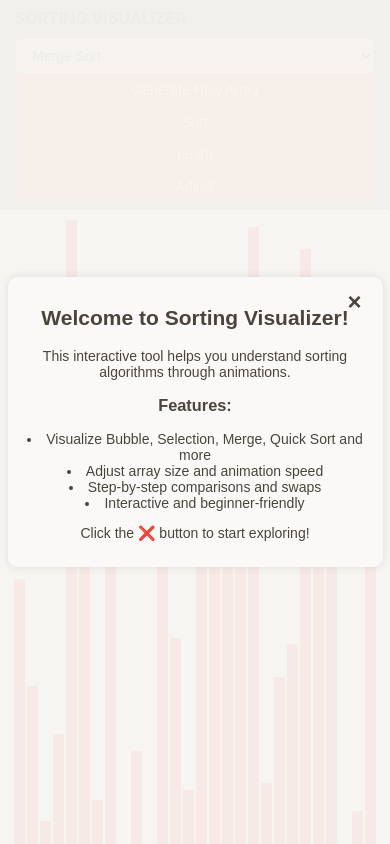
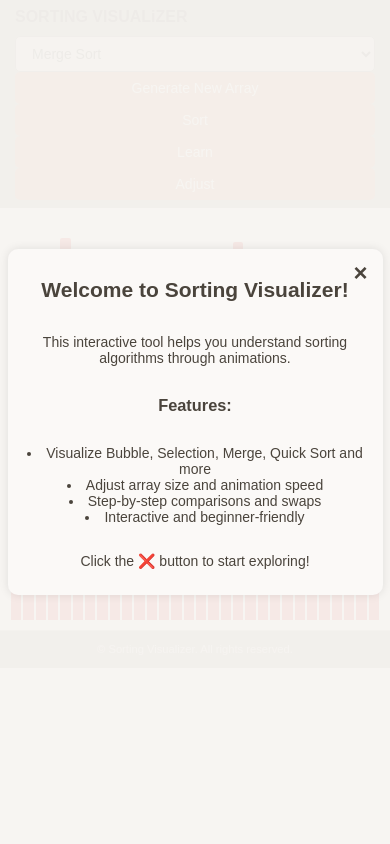
Before and after one commit to jaiisshhh/Sorting-Visualizer, a React (Create React App) app: page / in a window 390 px wide. Shown: the top 844 px of the page. Built offline with nearby package versions, Linux system fonts and the light colour scheme.

Commit message:
Updated Responsiveness

```diff
--- a/src/App.css
+++ b/src/App.css
@@ -1,38 +1,32 @@
+/* App.css - minimal base styles */
+
 .App {
   text-align: center;
+  /* You can add global app-level styles here if needed */
 }
 
-.App-logo {
-  height: 40vmin;
-  pointer-events: none;
+/* Full height to support sticky footer/layout */
+html, body, #root {
+  height: 100%;
+  margin: 0;
+  padding: 0;
+  font-family: Arial, sans-serif; /* consistent font */
+  background-color: #f7f5f2; /* matches --color-bg-array */
+  color: #4a443c; /* base text color */
+  display: flex;
+  flex-direction: column;
 }
 
-@media (prefers-reduced-motion: no-preference) {
-  .App-logo {
-    animation: App-logo-spin infinite 20s linear;
-  }
+/* Root container fills available space */
+#root {
+  flex: 1;
+  display: flex;
+  flex-direction: column;
 }
 
-.App-header {
-  background-color: #282c34;
-  min-height: 100vh;
-  display: flex;
-  flex-direction: column;
-  align-items: center;
-  justify-content: center;
-  font-size: calc(10px + 2vmin);
-  color: white;
+/* Make sure main content area flexes correctly */
+.App > * {
+  flex: 1 0 auto;
 }
 
-.App-link {
-  color: #61dafb;
-}
-
-@keyframes App-logo-spin {
-  from {
-    transform: rotate(0deg);
-  }
-  to {
-    transform: rotate(360deg);
-  }
-}
+/* You can add other small tweaks here if needed */
--- a/src/App.js
+++ b/src/App.js
@@ -4,7 +4,7 @@ import './App.css';
 
 function App() {
   return (
-    <div className="App">
+    <div className="app-container">
       <SortingVisualizer></SortingVisualizer>
     </div>
   );
--- a/src/SortingVisualizer/SortingVisualizer.css
+++ b/src/SortingVisualizer/SortingVisualizer.css
@@ -1,72 +1,115 @@
+/* ================== Color Variables ================== */
+:root {
+  --color-bg-navbar: #a49a8e;
+  --color-text-navbar: #4a443c;
+  --color-bg-navbar-button: #cc7a56;
+  --color-bg-navbar-button-hover: #a95e3d;
+  --color-bg-stop-button: #d1481e;
+  --color-bg-stop-button-hover: #a95e3d;
+  --color-bg-dropdown: #dcd6cf;
+  --color-border-dropdown: #8a7f72;
+  --color-bg-footer: #a49a8e;
+  --color-text-footer: #e5e3e2;
+  --color-bg-modal-overlay: rgba(247, 245, 242, 0.95);
+  --color-bg-modal-content: #fbf9f7;
+  --color-text-modal: #4a443c;
+  --color-bg-array: #f7f5f2;
+  --color-bar-red: #e62020;
+  --color-bar-yellow: #ffd700;
+  --color-bar-green: #228b22;
+}
+
+/* ================== Base Layout ================== */
+html, body, #root {
+  height: 100%;
+  margin: 0;
+  padding: 0;
+}
+body {
+  display: flex;
+  flex-direction: column;
+  font-family: Arial, sans-serif;
+  background-color: var(--color-bg-array);
+}
+#root {
+  flex: 1;
+  display: flex;
+  flex-direction: column;
+}
+
+/* ================== Navbar ================== */
 .navbar {
   position: relative;
   display: flex;
-  justify-content: flex-end; /* Space between logo and right group */
+  justify-content: space-between;
   align-items: center;
-  background-color: #a49a8e;
+  background-color: var(--color-bg-navbar);
   padding: 10px 40px;
-  color: #4a443c;
+  color: var(--color-text-navbar);
 }
-
-/* Navbar logo */
 .navbar-logo {
   font-size: 20px;
   font-weight: bold;
-  color: #4a443c;
+  color: var(--color-text-navbar);
   margin-right: auto;
 }
-
 .navbar-right-group {
   display: flex;
   align-items: center;
-  gap: 30px; /* Space between dropdown and buttons */
+  gap: 30px;
 }
 
+/* ================== Dropdown ================== */
 .dropdown {
   padding: 8px 15px;
   font-size: 16px;
   border-radius: 5px;
-  border: 1px solid #8a7f72;
-  background-color: #dcd6cf;
-  color: #4a443c;
+  border: 1px solid var(--color-border-dropdown);
+  background-color: var(--color-bg-dropdown);
+  color: var(--color-text-navbar);
   margin-right: 20px;
+  transition: border-color 0.3s ease;
+}
+.dropdown:focus {
+  outline: none;
+  border-color: var(--color-bg-navbar-button);
 }
 
+/* ================== Buttons ================== */
 .navbar-buttons {
   display: flex;
-  gap: 15px; /* Space between buttons */
+  gap: 15px;
 }
-
 .navbar-button {
   padding: 10px 25px;
   font-size: 16px;
   color: #f7f5f2;
-  background-color: #cc7a56;
+  background-color: var(--color-bg-navbar-button);
   border: none;
   border-radius: 5px;
   cursor: pointer;
   margin-right: 20px;
-  transition: all 0.3s ease;
-  white-space: nowrap; /* Prevent text wrapping */
+  transition: background-color 0.3s ease, transform 0.3s ease;
+  white-space: nowrap;
+}
+.navbar-button:hover,
+.navbar-button:focus {
+  background-color: var(--color-bg-navbar-button-hover);
+  transform: translateY(-1px);
+  outline: none;
 }
 
-.navbar-button:hover {
-  background-color: #a95e3d;
-  transform: translateY(-1px);
-}
-
+/* ================== Stop Button ================== */
 .stop-button-container {
   position: absolute;
   top: 60px;
-  left: 40px; /* Match navbar padding */
+  left: 40px;
   z-index: 1100;
 }
-
-/* Stop button styles */
 .stop-button {
   padding: 10px 20px;
   font-size: 16px;
-  background-color: #d1481e;
+  background-color: var(--color-bg-stop-button);
   color: #f7f5f2;
   border: none;
   margin-top: 10px;
@@ -74,11 +117,20 @@
   cursor: pointer;
   transition: background-color 0.3s ease;
 }
-
-.stop-button:hover {
-  background-color: #a95e3d;
+.stop-button:hover,
+.stop-button:focus {
+  background-color: var(--color-bg-stop-button-hover);
+  outline: none;
 }
 
+/* ================== Slider ================== */
+.slider-container {
+  display: flex;
+  align-items: center;
+  gap: 15px;
+}
+
+/* ================== Array Visualization ================== */
 .array-container {
   display: flex;
   align-items: flex-end;
@@ -86,51 +138,53 @@
   height: calc(100vh - 60px - 40px);
   overflow: hidden;
   padding: 5px;
-  background-color: #f7f5f2;
+  background-color: var(--color-bg-array);
+  box-sizing: border-box;
 }
-
 .array-bar {
   margin: 0 1px;
   display: inline-block;
-  transition: background-color 0.3s ease, height 0.3s ease;
+  min-width: 3px;
+  flex: 1 1 auto;
+  transition: height 0.3s ease, background-color 0.3s ease;
   vertical-align: bottom;
+  border-radius: 2px 2px 0 0;
+}
+.bar-red {
+  background-color: var(--color-bar-red);
+}
+.bar-yellow {
+  background-color: var(--color-bar-yellow);
+}
+.bar-green {
+  background-color: var(--color-bar-green);
 }
 
-.bar-red {
-  background-color: #e62020;
-}
-.bar-yellow {
-  background-color: #ffd700;
-}
-.bar-green {
-  background-color: #228b22;
-}
-
-/* Modal styles */
+/* ================== Modal ================== */
 .modal {
   position: fixed;
   top: 0;
   left: 0;
   width: 100%;
   height: 100%;
-  background: rgba(247, 245, 242, 0.95);
+  background: var(--color-bg-modal-overlay);
   display: flex;
   justify-content: center;
   align-items: center;
   z-index: 1000;
 }
-
 .modal-content {
-  background: #fbf9f7;
-  padding: 20px;
+  background: var(--color-bg-modal-content);
+  padding: 20px 30px;
   border-radius: 10px;
-  width: 800px;
-  text-align: left;
-  color: #4a443c;
+  width: 650px;
+  max-width: 90%;
+  color: var(--color-text-modal);
   box-shadow: 0 0 10px rgba(0, 0, 0, 0.1);
   position: relative;
+  font-family: Arial, sans-serif;
+  text-align: left;
 }
-
 .modal-close {
   position: absolute;
   top: 10px;
@@ -140,78 +194,27 @@
   background: none;
   border: none;
   cursor: pointer;
-  color: #4a443c;
+  color: var(--color-text-modal);
+  transition: background-color 0.3s ease, color 0.3s ease;
+  padding: 0;
 }
-
-.modal-close:hover {
-  background-color: #a75c3c;
-}
-
-/* Footer styles */
-.footer {
-  text-align: center;
-  padding: 2px 0;
-  line-height: 1;
-  background-color: #a49a8e;
-  color: #e5e3e2;
-  font-size: 0.9rem;
-  border-top: 1px solid #c2bdaa;
-}
-
-.footer p {
-  margin: 7px;
-}
-
-.modal {
-  position: fixed;
-  top: 0;
-  left: 0;
-  width: 100%;
-  height: 100%;
-  background: rgba(247, 245, 242, 0.95);
-  display: flex;
-  justify-content: center;
-  align-items: center;
-  z-index: 1000;
-}
-
-.modal-content {
-  background: #fbf9f7;
-  padding: 20px 30px;
-  border-radius: 10px;
-  width: 650px;
-  max-width: 90%;
-  color: #4a443c;
-  box-shadow: 0 0 10px rgba(0, 0, 0, 0.1);
-  position: relative;
-  font-family: Arial, sans-serif;
-}
-
-.modal-close {
-  position: absolute;
-  top: 10px;
-  right: 15px;
-  font-size: 24px;
-  font-weight: bold;
-  background: none;
-  border: none;
-  cursor: pointer;
-  color: #4a443c;
-}
-
-.modal-close:hover {
+.modal-close:hover,
+.modal-close:focus {
   color: #fff;
   background-color: #a75c3c;
   border-radius: 5px;
   padding: 2px 8px;
+  outline: none;
 }
 
+/* ================== Welcome Modal ================== */
 .welcome-modal {
   max-width: 600px;
   text-align: center;
+  display: flex;
+  flex-direction: column;
   align-items: center;
 }
-
 .welcome-modal h2,
 .welcome-modal h3,
 .welcome-modal p,
@@ -219,12 +222,12 @@
   margin-left: auto;
   margin-right: auto;
 }
-
 .welcome-modal ul {
   list-style-position: inside;
   padding-left: 0;
 }
 
+/* ================== Complexity Section ================== */
 .complexity {
   margin-top: 10px;
 }
@@ -237,18 +240,34 @@
   line-height: 1.5;
 }
 
+/* ================== Learn More Link ================== */
 .learn-more-link {
   color: #007bff;
   text-decoration: underline;
   font-weight: 500;
   transition: color 0.2s ease;
 }
-
-.learn-more-link:hover {
+.learn-more-link:hover,
+.learn-more-link:focus {
   color: #0056b3;
+  outline: none;
 }
 
-/* Responsive styles */
+/* ================== Footer ================== */
+.footer {
+  text-align: center;
+  padding: 5px 0;
+  line-height: 1.2;
+  background-color: var(--color-bg-footer);
+  color: var(--color-text-footer);
+  font-size: 0.9rem;
+  border-top: 1px solid #c2bdaa;
+}
+.footer p {
+  margin: 7px 0;
+}
+
+/* ================== Responsive Styles ================== */
 @media (max-width: 768px) {
   body {
     overflow-x: hidden;
@@ -266,7 +285,8 @@
   }
 
   .navbar-right-group,
-  .navbar-buttons {
+  .navbar-buttons,
+  .slider-container {
     flex-direction: column;
     align-items: flex-start;
     width: 100%;
@@ -279,24 +299,14 @@
     margin-right: 0;
     font-size: 16px;
     padding: 10px 16px;
-    white-space: normal; /* Allow text to wrap */
-  }
-
-  .slider-container {
-    flex-direction: column;
-    align-items: flex-start;
-    width: 100%;
-    gap: 10px;
+    white-space: normal;
   }
 
   .array-container {
-    flex-wrap: wrap;
-    align-items: flex-end;
+    height: 50vh;
     padding: 10px;
-  }
-
-  .array-bar {
-    margin: 0 0.5px;
+    overflow-x: auto;
+    overflow-y: hidden;
   }
 
   .modal-content {
@@ -311,11 +321,9 @@
 
   .footer {
     font-size: 0.75rem;
-    text-align: center;
   }
 }
 
-/* Extra responsiveness for very small devices */
 @media (max-width: 480px) {
   .navbar {
     padding: 8px 15px;
@@ -329,7 +337,6 @@
     font-size: 14px;
     padding: 8px 15px;
     word-wrap: break-word;
-    white-space: normal;
   }
 
   .dropdown {
@@ -349,4 +356,20 @@
   .footer {
     font-size: 0.7rem;
   }
+
+  html, body, #root, .App {
+    height: 100%;
+    margin: 0;
+    padding: 0;
+    display: flex;
+    flex-direction: column;
+  }
+
+  #root, .App {
+    flex: 1 1 auto;
+  }
+
+  .App > *:not(.footer) {
+    flex-grow: 1;
+  }
 }
--- a/src/SortingVisualizer/SortingVisualizer.jsx
+++ b/src/SortingVisualizer/SortingVisualizer.jsx
@@ -30,8 +30,10 @@ export default class SortingVisualizer extends React.Component {
   }
 
   componentDidMount() {
-    this.adjustArraySizeForScreen();
-    this.resetArray();
+    this.adjustArraySizeForScreen(); // might call resetArray inside
+    if (this.state.array.length === 0) {
+      this.resetArray(); // fallback in case array is still empty
+    }
     window.addEventListener("resize", this.adjustArraySizeForScreen);
   }
 
@@ -831,13 +833,6 @@ export default class SortingVisualizer extends React.Component {
           </nav>
           <div className="array-container">
             {(() => {
-              // Dynamic bar width and margin based on array size, revert to inline styles for bar sizing
-              const screenWidth = window.innerWidth;
-              const barWidth = Math.max(
-                2,
-                Math.floor((screenWidth - 60) / this.state.arraySize)
-              ); // dynamic width
-              const margin = 1;
               // Use fixed max value for normalization to match animation scaling and animations
               const fixedMaxValue = this.state.arrayMaxValue;
               return array.map((value, idx) => {
@@ -850,9 +845,6 @@ export default class SortingVisualizer extends React.Component {
                     style={{
                       backgroundColor: PRIMARY_COLOR,
                       height: `${normalizedHeight}%`,
-                      width: `${barWidth}px`,
-                      margin: `0 ${margin}px`,
-                      display: "inline-block",
                     }}
                   ></div>
                 );
```
